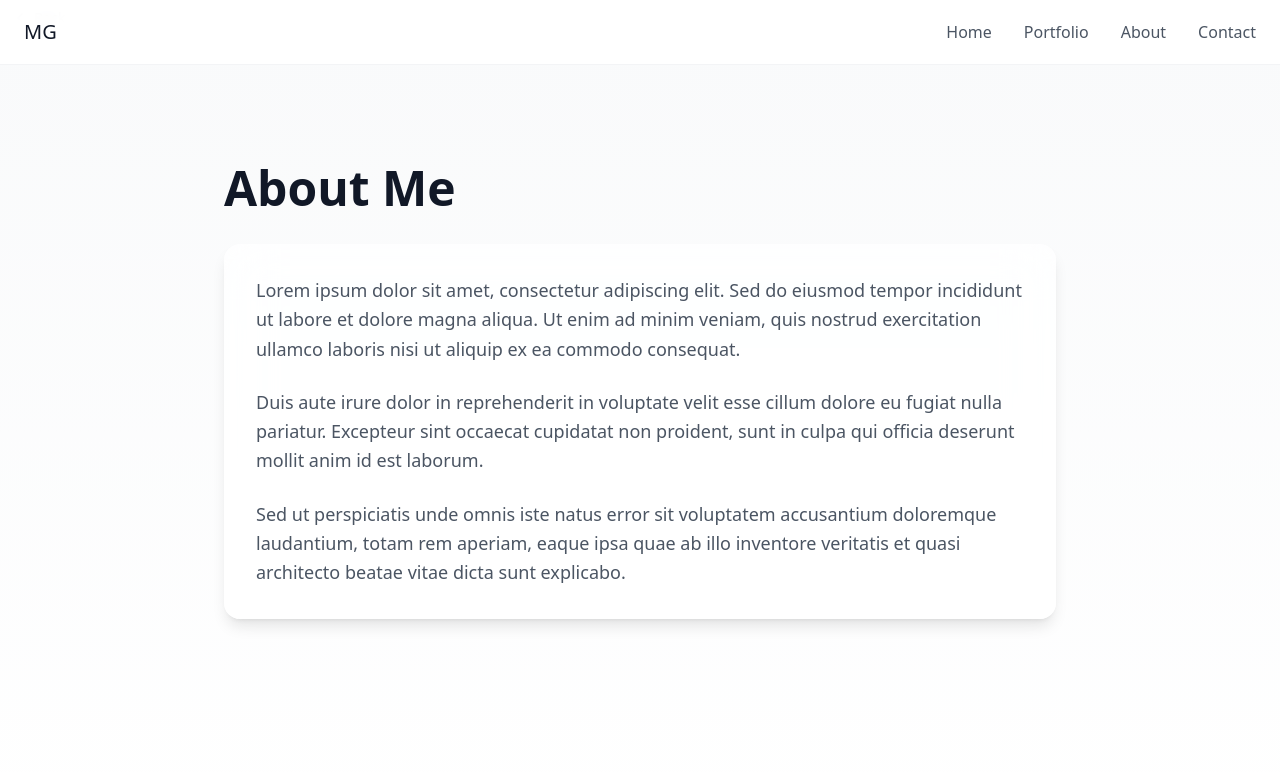
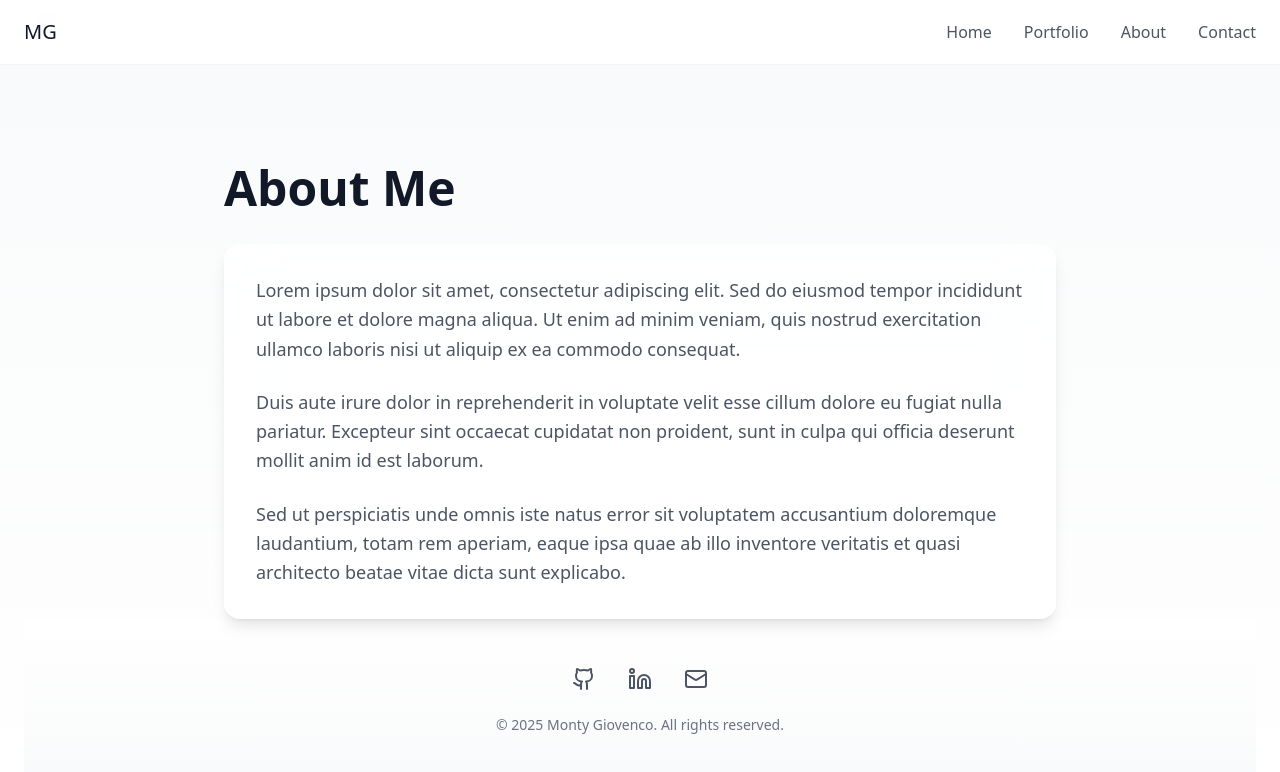
Before and after one commit to catsandsoup/monty-portfolio, a React (Vite) app: page /about in a window 1280 px wide. Shown: the top 772 px of the page. Built offline with nearby package versions, Linux system fonts and the light colour scheme.

Commit message:
Refactor site design and add footer
- Updated styling across all pages, maintaining original fonts.
- Replaced client testimonials with footer containing GitHub, LinkedIn, and contact links.
- Added new profile image.

```diff
--- /dev/null
+++ b/src/components/Footer.tsx
@@ -0,0 +1,53 @@
+
+import { motion } from "framer-motion";
+import { Link } from "react-router-dom";
+import { Github, Linkedin, Mail } from "lucide-react";
+
+const Footer = () => {
+  return (
+    <footer className="py-12 bg-gradient-to-b from-white to-gray-50">
+      <div className="container mx-auto px-6">
+        <motion.div
+          initial={{ opacity: 0, y: 20 }}
+          animate={{ opacity: 1, y: 0 }}
+          transition={{ duration: 0.6 }}
+          className="flex flex-col items-center justify-center space-y-6"
+        >
+          <div className="flex items-center space-x-8">
+            <motion.a
+              href="https://github.com/montygiovento"
+              target="_blank"
+              rel="noopener noreferrer"
+              whileHover={{ scale: 1.1 }}
+              className="text-gray-600 hover:text-[#00a5ee] transition-colors"
+            >
+              <Github className="h-6 w-6" />
+            </motion.a>
+            <motion.a
+              href="https://linkedin.com/in/montygiovento"
+              target="_blank"
+              rel="noopener noreferrer"
+              whileHover={{ scale: 1.1 }}
+              className="text-gray-600 hover:text-[#00a5ee] transition-colors"
+            >
+              <Linkedin className="h-6 w-6" />
+            </motion.a>
+            <motion.div whileHover={{ scale: 1.1 }}>
+              <Link
+                to="/contact"
+                className="text-gray-600 hover:text-[#00a5ee] transition-colors"
+              >
+                <Mail className="h-6 w-6" />
+              </Link>
+            </motion.div>
+          </div>
+          <p className="text-sm text-gray-500">
+            © {new Date().getFullYear()} Monty Giovenco. All rights reserved.
+          </p>
+        </motion.div>
+      </div>
+    </footer>
+  );
+};
+
+export default Footer;
--- a/src/components/Hero.tsx
+++ b/src/components/Hero.tsx
@@ -23,7 +23,7 @@ const Hero = () => {
           >
             <div className="w-32 h-32 mx-auto rounded-full overflow-hidden border-4 border-[#00a5ee] shadow-xl">
               <img
-                src="/placeholder.svg"
+                src="/monty-profile.png"
                 alt="Monty Giovenco"
                 className="w-full h-full object-cover"
               />
@@ -31,7 +31,7 @@ const Hero = () => {
           </motion.div>
 
           <motion.h1
-            className="text-6xl md:text-7xl lg:text-8xl font-bold mb-6 bg-clip-text text-gray-900 dark:text-white"
+            className="text-6xl md:text-7xl lg:text-8xl font-bold mb-6 text-gray-900 dark:text-white"
             initial={{ opacity: 0, y: 20 }}
             animate={{ opacity: 1, y: 0 }}
             transition={{ duration: 0.8, delay: 0.2 }}
--- a/src/pages/About.tsx
+++ b/src/pages/About.tsx
@@ -1,6 +1,6 @@
-
 import { motion } from "framer-motion";
 import { Card } from "@/components/ui/card";
+import Footer from "@/components/Footer";
 
 const About = () => {
   return (
@@ -40,6 +40,7 @@ const About = () => {
           </Card>
         </motion.div>
       </motion.div>
+      <Footer />
     </section>
   );
 };
--- a/src/pages/Index.tsx
+++ b/src/pages/Index.tsx
@@ -1,14 +1,14 @@
 
 import Hero from "@/components/Hero";
 import FeaturedWork from "@/components/FeaturedWork";
-import Testimonials from "@/components/Testimonials";
+import Footer from "@/components/Footer";
 
 const Index = () => {
   return (
     <main className="min-h-screen">
       <Hero />
       <FeaturedWork />
-      <Testimonials />
+      <Footer />
     </main>
   );
 };
--- a/src/pages/Portfolio.tsx
+++ b/src/pages/Portfolio.tsx
@@ -1,8 +1,8 @@
-
 import { motion } from "framer-motion";
 import { Link } from "react-router-dom";
 import { Card, CardHeader, CardTitle, CardDescription, CardContent } from "@/components/ui/card";
 import { ArrowRight, Building2, Code2, LineChart } from "lucide-react";
+import Footer from "@/components/Footer";
 
 const Portfolio = () => {
   const categories = [
@@ -108,6 +108,7 @@ const Portfolio = () => {
           ))}
         </div>
       </div>
+      <Footer />
     </motion.section>
   );
 };
```
Also changed, not shown: public/monty-profile.png (added).
